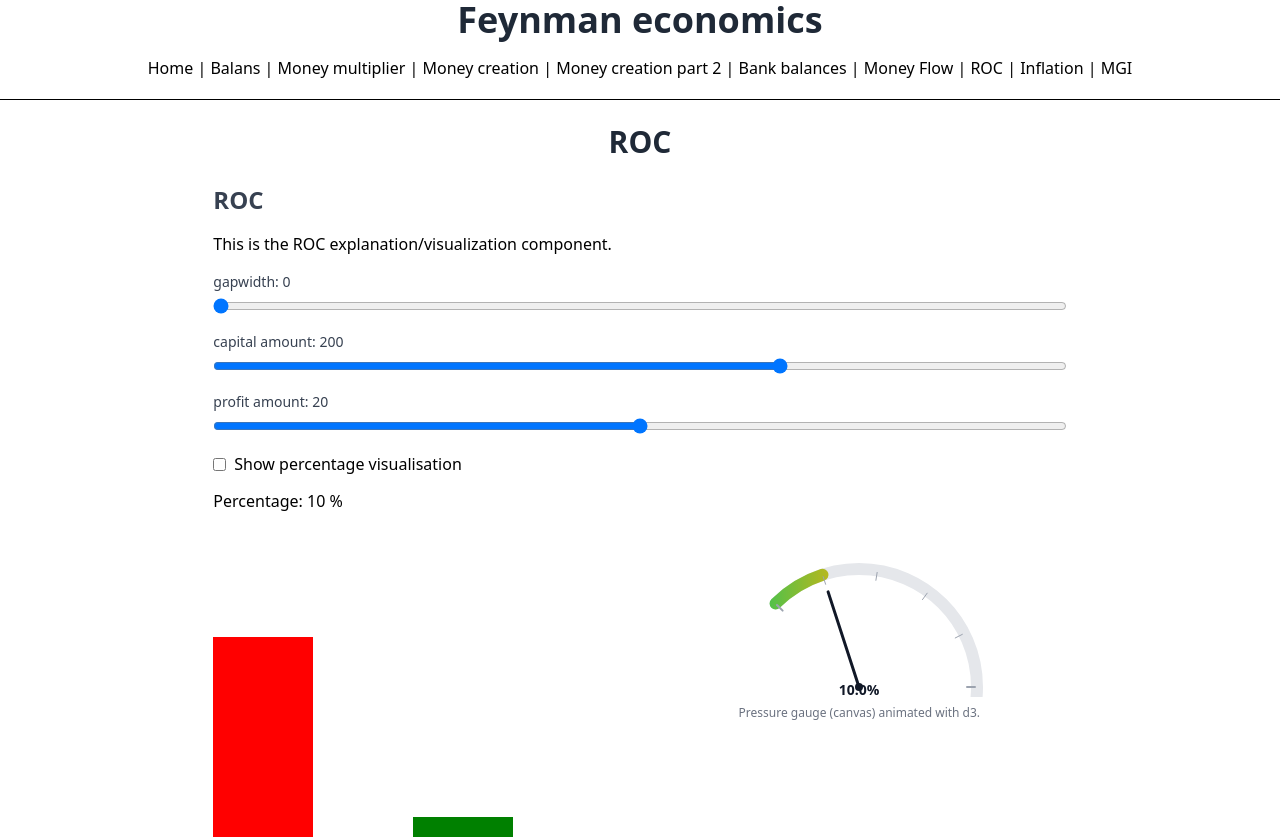
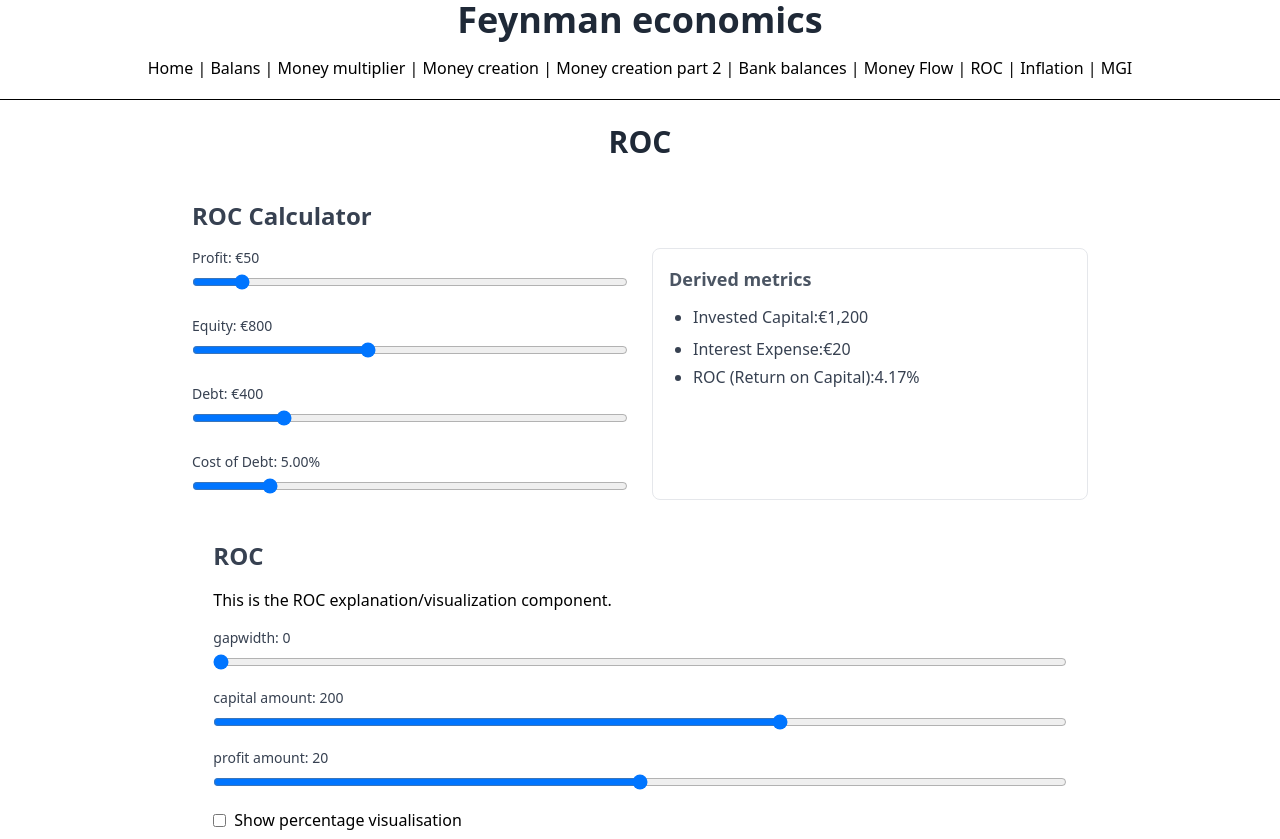
Before and after one commit to jurcello/feynman-economy, a Vue app: page /roc in a window 1280 px wide. Shown: the top 839 px of the page. Built offline with nearby package versions, Linux system fonts and the light colour scheme.

Commit message:
Add `ROCCalculator` component: interactive sliders for ROC inputs, reactive derived metrics, and integration into `ROC` view. Also update `ROC` logic to compute accurate `ROE`.

```diff
--- a/src/PlainObjects/ROC/rocCalculation.ts
+++ b/src/PlainObjects/ROC/rocCalculation.ts
@@ -31,6 +31,7 @@ export class ROC {
   private _investedCapital = 0;
   private _interestExpense = 0;
   private _roi = 0;
+  private _roc = 0;
   private _roe = 0;
   private _debtRatio = 0;
   private _equityRatio = 0;
@@ -98,6 +99,10 @@ export class ROC {
     return this._roi;
   }
 
+  get roc(): number {
+    return this._roc;
+  }
+
   get roe(): number {
     return this._roe;
   }
@@ -118,7 +123,9 @@ export class ROC {
     this._interestExpense = clampNonNegative(this._debt) * this._costOfDebt;
 
     this._roi = safeDivide(this._profit, invested);
-    this._roe = safeDivide(this._profit, this._equity);
+    this._roc = safeDivide(this._profit, invested);
+    // ROE should reflect returns to equity holders after servicing debt
+    this._roe = safeDivide(this._profit - this._interestExpense, this._equity);
 
     this._debtRatio = safeDivide(this._debt, invested);
     this._equityRatio = safeDivide(this._equity, invested);
--- /dev/null
+++ b/src/components/ROC/ROCCalculator.vue
@@ -0,0 +1,112 @@
+<template>
+  <div class="max-w-4xl mx-auto">
+    <h2 class="text-2xl font-semibold mb-4">ROC Calculator</h2>
+
+    <div class="grid grid-cols-1 md:grid-cols-2 gap-6">
+      <div class="space-y-5">
+        <!-- Profit Slider -->
+        <div>
+          <label for="profit" class="block text-sm font-medium text-gray-700 mb-1">
+            Profit: {{ formatCurrency(roc.profit) }}
+          </label>
+          <input
+            id="profit"
+            type="range"
+            min="0"
+            max="500"
+            step="1"
+            v-model.number="roc.profit"
+            class="w-full"
+            aria-label="profit-slider"
+          />
+        </div>
+
+        <!-- Equity Slider -->
+        <div>
+          <label for="equity" class="block text-sm font-medium text-gray-700 mb-1">
+            Equity: {{ formatCurrency(roc.equity) }}
+          </label>
+          <input
+            id="equity"
+            type="range"
+            min="0"
+            max="2000"
+            step="10"
+            v-model.number="roc.equity"
+            class="w-full"
+            aria-label="equity-slider"
+          />
+        </div>
+
+        <!-- Debt Slider -->
+        <div>
+          <label for="debt" class="block text-sm font-medium text-gray-700 mb-1">
+            Debt: {{ formatCurrency(roc.debt) }}
+          </label>
+          <input
+            id="debt"
+            type="range"
+            min="0"
+            max="2000"
+            step="10"
+            v-model.number="roc.debt"
+            class="w-full"
+            aria-label="debt-slider"
+          />
+        </div>
+
+        <!-- Cost of Debt Slider -->
+        <div>
+          <label for="costOfDebt" class="block text-sm font-medium text-gray-700 mb-1">
+            Cost of Debt: {{ formatPercent(roc.costOfDebt) }}
+          </label>
+          <input
+            id="costOfDebt"
+            type="range"
+            min="0"
+            max="0.3"
+            step="0.001"
+            v-model.number="roc.costOfDebt"
+            class="w-full"
+            aria-label="cost-of-debt-slider"
+          />
+        </div>
+      </div>
+
+      <div class="bg-white/50 rounded-lg p-4 border">
+        <h3 class="text-lg font-semibold mb-3">Derived metrics</h3>
+        <ul class="space-y-1">
+          <li>
+            <span class="font-medium">Invested Capital:</span>
+            <span>{{ formatCurrency(roc.investedCapital) }}</span>
+          </li>
+          <li>
+            <span class="font-medium">Interest Expense:</span>
+            <span>{{ formatCurrency(roc.interestExpense) }}</span>
+          </li>
+          <li>
+            <span class="font-medium">ROC (Return on Capital):</span>
+            <span>{{ formatPercent(roc.roc) }}</span>
+          </li>
+        </ul>
+      </div>
+    </div>
+  </div>
+</template>
+
+<script setup lang="ts">
+import { createROC } from '@/PlainObjects/ROC/rocCalculation';
+
+const roc = createROC({ profit: 50, equity: 800, debt: 400, costOfDebt: 0.05 });
+
+function formatCurrency(v: number): string {
+  return new Intl.NumberFormat(undefined, { style: 'currency', currency: 'EUR', maximumFractionDigits: 0 }).format(v);
+}
+
+function formatPercent(v: number): string {
+  return (v * 100).toFixed(2) + '%';
+}
+</script>
+
+<style scoped>
+</style>
--- a/src/views/ROC.vue
+++ b/src/views/ROC.vue
@@ -1,11 +1,13 @@
 <template>
-  <div class="w-full mx-auto">
+  <div class="w-full mx-auto space-y-10">
     <h1 class="text-3xl font-bold mb-6 text-center">ROC</h1>
+    <ROCCalculator />
     <ROCExplanation />
   </div>
 </template>
 
 <script setup lang="ts">
+import ROCCalculator from "@/components/ROC/ROCCalculator.vue";
 import ROCExplanation from "@/components/ROC/ROCExplanation.vue";
 </script>
 
```
